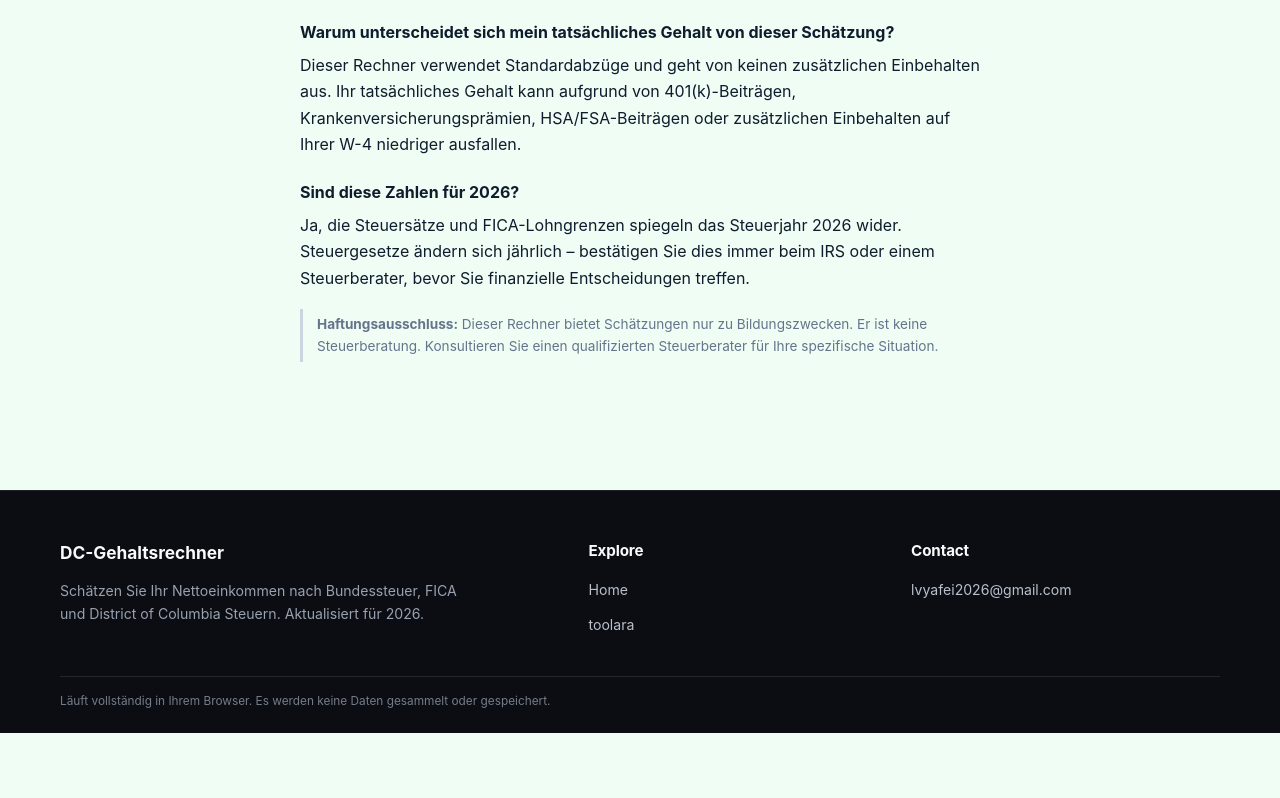
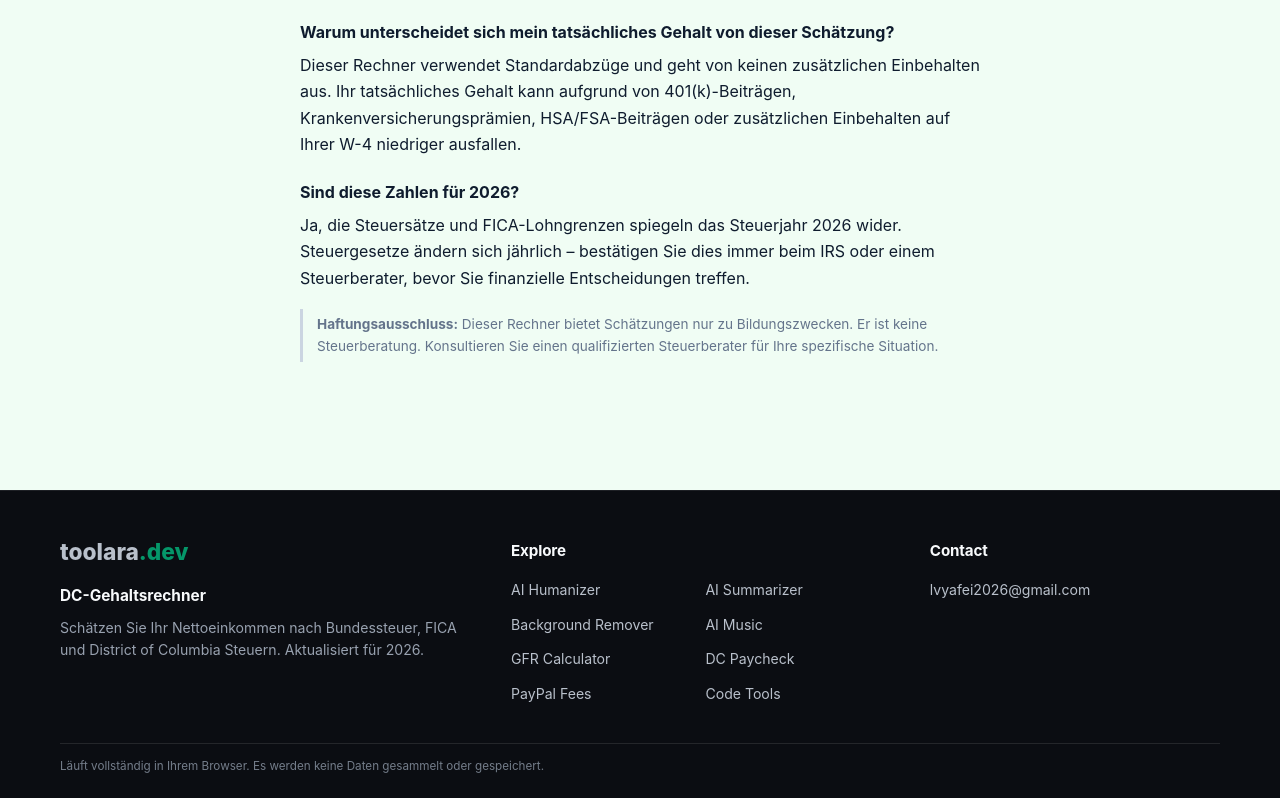
Before and after one commit to lvyafei2026-coder/dc-paycheck-calculator, a plain HTML site: page de/index.html in a window 1280 px wide. Shown: the part 2478-3276 px from the top of the page. Before the commit the page ends 3211 px from the top, so only its background shows below. Drawn offline with Linux system fonts and the light colour scheme.

Commit message:
Polish branded Explore footers

```diff
--- a/css/style.css
+++ b/css/style.css
@@ -132,15 +132,18 @@ tr:last-child td { border-bottom: none; }
 }
 .site-footer { margin-top: 64px !important; padding: 48px 24px 22px !important; background: #0b0d12 !important; border-top: 1px solid rgba(255,255,255,0.08) !important; color: #a6adbb !important; text-align: left !important; font-size: 0.88rem !important; line-height: 1.6; }
 .site-footer-inner { max-width: 1160px; margin: 0 auto; }
-.site-footer-grid { display: grid; grid-template-columns: minmax(0, 1.4fr) minmax(150px, 0.8fr) minmax(200px, 0.9fr); gap: 48px; }
+.site-footer-grid { display: grid; grid-template-columns: minmax(0,1.25fr) minmax(280px,1.15fr) minmax(220px,0.9fr); gap: 48px; }
 .site-footer-column { min-width: 0; }
-.site-footer-brand { display: inline-block; color: #f8fafc !important; font-size: 1.08rem; font-weight: 700; text-decoration: none; }
+.site-footer-wordmark { display: inline-flex; align-items: baseline; color: #f8fafc !important; font-size: 1.42rem; font-weight: 850; line-height: 1.15; text-decoration: none; }
+.site-footer-wordmark .tld { color: var(--accent, #3b82f6); }
+.site-footer-site-name { margin: 18px 0 0 !important; color: #f8fafc; font-size: 0.96rem; font-weight: 700; }
 .site-footer-heading { margin: 0 0 16px !important; color: #f8fafc; font-size: 0.95rem; font-weight: 650; }
-.site-footer-description { max-width: 420px; margin: 14px 0 0 !important; color: #98a1af; }
-.site-footer-nav { display: grid; justify-items: start; gap: 10px; }
+.site-footer-description { max-width: 420px; margin: 8px 0 0 !important; color: #98a1af; }
+.site-footer-links { display: grid; grid-template-columns: repeat(2,minmax(0,1fr)); gap: 12px 18px; }
+.site-footer-contact { margin: 0 !important; color: #b9c0cb; overflow-wrap: anywhere; }
 .site-footer a { color: #b9c0cb !important; text-decoration: none; }
 .site-footer a:hover { color: #fff !important; text-decoration: underline; }
-.site-footer-contact { margin: 0 !important; color: #b9c0cb; overflow-wrap: anywhere; }
-.site-footer-bottom { margin-top: 40px; padding-top: 16px; border-top: 1px solid rgba(255,255,255,0.1); color: #747d8a; font-size: 0.74rem; line-height: 1.5; }
+.site-footer-bottom { margin-top: 38px; padding-top: 14px; border-top: 1px solid rgba(255,255,255,0.1); color: #747d8a; font-size: 0.73rem; line-height: 1.5; }
 .site-footer-bottom p { margin: 0; }
-@media (max-width: 720px) { .site-footer { padding: 36px 20px 20px !important; } .site-footer-grid { grid-template-columns: 1fr; gap: 28px; } .site-footer-bottom { margin-top: 28px; } } .site-footer-nav { gap: 12px; } }
+@media (max-width: 960px) { .site-footer-grid { grid-template-columns: repeat(2,minmax(0,1fr)); gap: 34px; } .site-footer-column:first-child { grid-column: 1 / -1; } }
+@media (max-width: 760px) { .site-footer { padding: 36px 20px 20px !important; } .site-footer-grid { grid-template-columns: 1fr; gap: 28px; } .site-footer-column:first-child { grid-column: auto; } .site-footer-links { gap: 10px 14px; } .site-footer-bottom { margin-top: 28px; } }
--- a/de/index.html
+++ b/de/index.html
@@ -191,11 +191,19 @@
 <div class="site-footer-inner">
 <div class="site-footer-grid">
 <section class="site-footer-column">
-<a class="site-footer-brand" href="/"><span class="site-footer-brand" data-i18n="title">DC-Gehaltsrechner</span></a>
+<a class="site-footer-wordmark" href="https://toolara.dev/" aria-label="toolara.dev">toolara<span class="tld">.dev</span></a>
+<p class="site-footer-site-name" data-i18n="title">DC-Gehaltsrechner</p>
 <p class="site-footer-description" data-i18n="subtitle">Schätzen Sie Ihr Nettoeinkommen nach Bundessteuer, FICA und District of Columbia Steuern. Aktualisiert für 2026.</p>
 </section>
-<section class="site-footer-column"><h2 class="site-footer-heading">Explore</h2><nav class="site-footer-nav" aria-label="Quick navigation"><a href="/" data-i18n="navHome">Home</a><a href="https://toolara.dev/">toolara</a></nav></section>
-<section class="site-footer-column"><h2 class="site-footer-heading">Contact</h2><a href="mailto:lvyafei2026@gmail.com">lvyafei2026@gmail.com</a></section>
+<section class="site-footer-column"><h2 class="site-footer-heading">Explore</h2><nav class="site-footer-links" aria-label="Explore sites"><a href="https://humanize.toolara.dev/">AI Humanizer</a>
+<a href="https://summarize.toolara.dev/">AI Summarizer</a>
+<a href="https://background.toolara.dev/">Background Remover</a>
+<a href="https://music.toolara.dev/">AI Music</a>
+<a href="https://gfr.toolara.dev/">GFR Calculator</a>
+<a href="https://dc-pay.toolara.dev/">DC Paycheck</a>
+<a href="https://paypal.toolara.dev/">PayPal Fees</a>
+<a href="https://devtools.toolara.dev/">Code Tools</a></nav></section>
+<section class="site-footer-column"><h2 class="site-footer-heading">Contact</h2><p class="site-footer-contact"><a href="mailto:lvyafei2026@gmail.com">lvyafei2026@gmail.com</a></p></section>
 </div>
 <div class="site-footer-bottom"><p class="site-footer-privacy" data-i18n="footer">Läuft vollständig in Ihrem Browser. Es werden keine Daten gesammelt oder gespeichert.</p></div>
 </div>
```
Also changed, not shown: es/index.html (+11 -3 lines), index.html (+11 -3 lines), ja/index.html (+11 -3 lines), ko/index.html (+11 -3 lines), ru/index.html (+11 -3 lines), zh-tw/index.html (+11 -3 lines), zh/index.html (+11 -3 lines).
